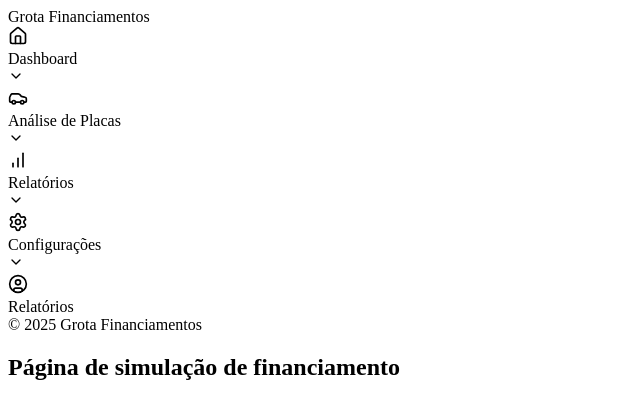
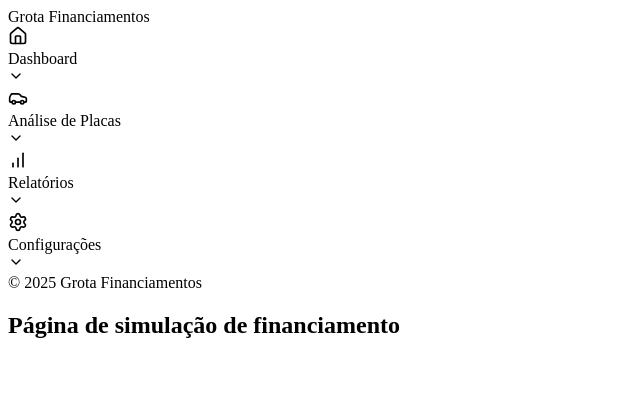
Before and after one commit to SampaioDevHub/Grota-Financiamentos, a Next.js app in the folder apps/grota-website/: page /simulacoes in a window 1280 px wide. Shown: the top 418 px of the page, without its empty margins (0-640 px from the left). Built offline with nearby package versions, Linux system fonts and the light colour scheme.

Commit message:
fix sidebar bugs

```diff
--- a/apps/grota-website/src/presentation/layout/components/ux/sidebar/components/DesktopSidebar/desktopSidebar.tsx
+++ b/apps/grota-website/src/presentation/layout/components/ux/sidebar/components/DesktopSidebar/desktopSidebar.tsx
@@ -3,11 +3,9 @@
 import {
   BarChart,
   Car,
-  DollarSign,
   Home,
   Menu,
   Settings,
-  UserCircle,
   X,
 } from "lucide-react";
 import { useMediaQuery } from "@/src/presentation/layout/hooks/useMediaQuery";
@@ -24,7 +22,7 @@
       onMouseLeave={() => !isMobile && setCollapsed(true)}
       initial={false}
       animate={{ width: collapsed ? 90 : 300 }}
-      transition={{ duration: 0.8, ease: [0.28, 0.1, 0.8, 1] }}
+       transition={{ duration: 0.8, ease: [0.28, 0.2, 0.8, 1] }}
       className="bg-orange-500 text-white shadow-2xl h-full rounded-r-lg flex flex-col overflow-hidden select-none fixed sm:static top-0 left-0 z-50 sm:z-10"
     >
       {/* Topo */}
@@ -45,7 +43,7 @@
       </div>
 
       {/* Navegação */}
-      <nav className="flex flex-col gap-3 px-3 pb-4 overflow-y-auto flex-1 transition-all duration-500 ease-in-out">
+      <nav className="flex flex-col gap-3 px-3 pb-4 overflow-y-auto scroll-smooth flex-1 transition-all duration-500 ease-in-out">
         <SidebarItem
           icon={<Home size={20} />}
           label="Dashboard"
@@ -79,14 +77,9 @@
           label="Configurações"
           isCollapsed={collapsed}
           submenu={[
-            { label: "Perfil", onClick: () => alert("Perfil clicado") },
-            { label: "Usuários", onClick: () => alert("Usuários clicado") },
+            { label: "Subitem 1", onClick: () => alert("Subitem 1 clicado") },
+            { label: "Subitem 2", onClick: () => alert("Subitem 2 clicado") },
           ]}
-        />
-        <SidebarItem
-          icon={<UserCircle size={20} />}
-          label="Relatórios"
-          isCollapsed={collapsed}
         />
       </nav>
       {/* Rodapé */}
```
